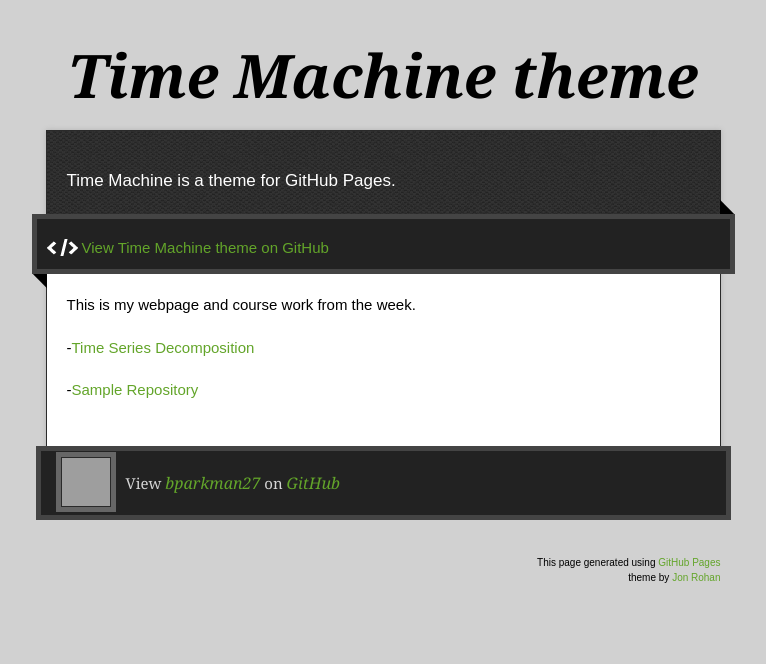
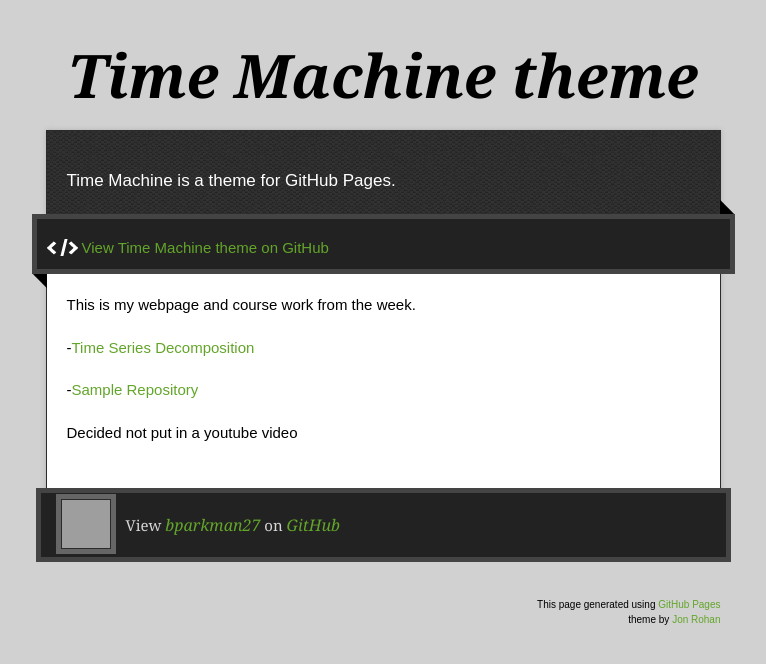
Before and after one commit to bparkman27/bparkman27.github.io, a Jekyll site: the page built from index.md, in a window 1280 px wide. Shown: the top 664 px of the page, without its empty margins (257-1023 px from the left). Built offline with Jekyll 4.4.1, drawn with Linux system fonts in a browser that asks for light colours; grey boxes are pictures that could not be loaded.

Commit message:
Update index.md

```diff
--- a/index.md
+++ b/index.md
@@ -9,3 +9,5 @@ This is my webpage and course work from the week.
 -[Time Series Decomposition](/timeseries/index.md)
 
 -[Sample Repository](https://github.com/bparkman27)
+
+Decided not put in a youtube video
```
